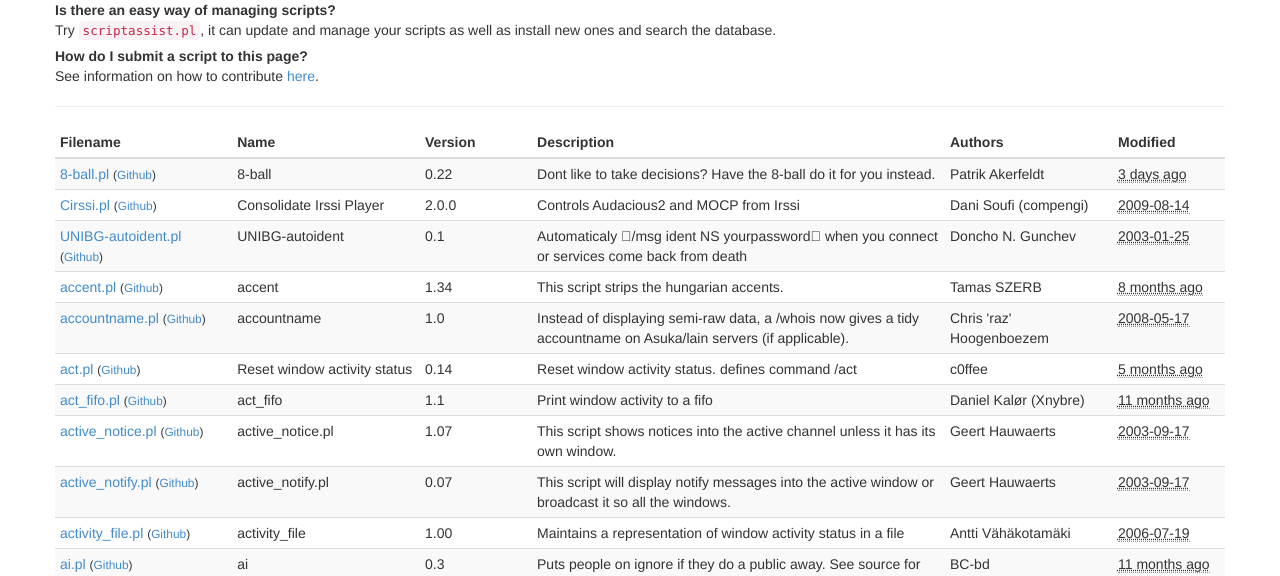
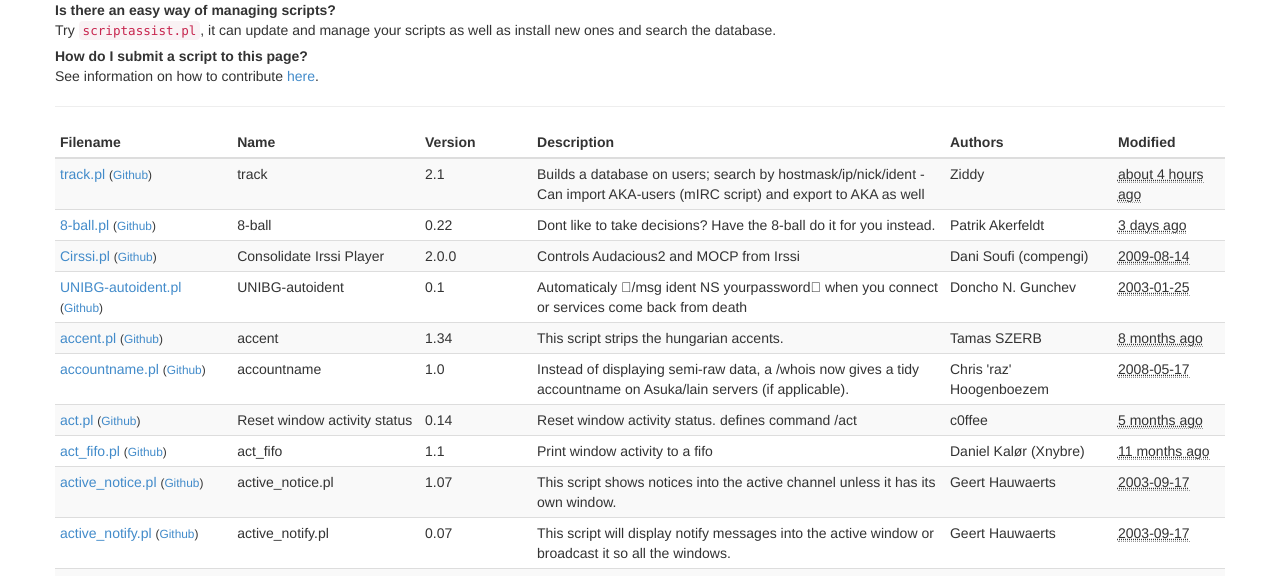
Before and after one commit to irssi/scripts.irssi.org, a Jekyll site: the page built from index.html, in a window 1280 px wide and 900 px high, cut to the strip 324-900 px from the top of the window. Built offline with Jekyll 4.4.1, drawn with Linux system fonts in a browser that asks for light colours.

```diff
--- a/_data/scripts.yaml
+++ b/_data/scripts.yaml
@@ -1,4 +1,13 @@
----
+-
+  authors: 'Ziddy'
+  contact: 'irc.dal.net @ Ziddy'
+  description: 'Builds a database on users; search by hostmask/ip/nick/ident - Can import AKA-users (mIRC script) and export to AKA as well'
+  filename: 'track.pl'
+  license: 'Public Domain'
+  modified: '9-19-2015 02:11:00'
+  name: 'track'
+  url: 'none'
+  version: '2.1'
 -
   authors: 'Patrik Akerfeldt'
   contact: patrik.akerfeldt@gmail.com
```
Also changed, not shown: 1 other file.
